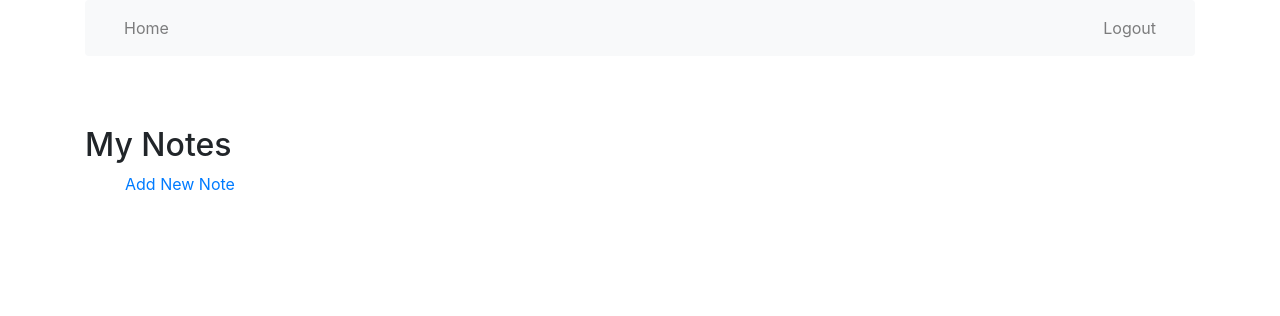
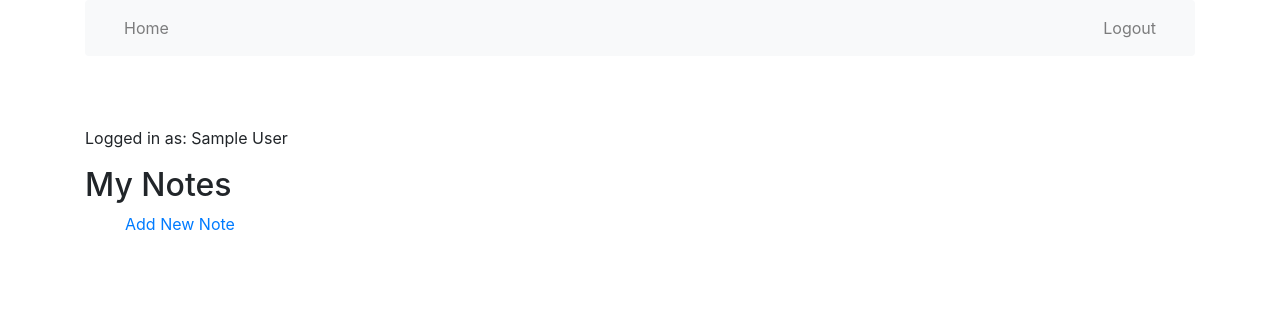
Before and after one commit to aarontrim/CS50-Todo-List, a Flask app: page / in a window 1280 px wide. Shown: the top 316 px of the page. Run offline with Flask 2, Linux system fonts and the light colour scheme; the visitor is signed in with stand-in values (Sample User, id 1); data comes from the database, SQL or seed files in the repository; data that the repository does not hold is empty; some libraries are stand-ins or nearby versions.

Commit message:
Added temporary user support

```diff
--- a/application.py
+++ b/application.py
@@ -2,6 +2,10 @@ import os
 from flask import Flask, jsonify, render_template, request, url_for, redirect, session, flash, abort
 from werkzeug.security import generate_password_hash, check_password_hash
 from sqlalchemy import func
+from uuid import uuid4
+import datetime
+
+import functions
 # Flask initalisation
 app = Flask(__name__)
 app.config['SQLALCHEMY_TRACK_MODIFICATIONS'] = False
@@ -26,7 +30,7 @@ def index():
     if not session.get("user_id"):
         return redirect(url_for('login'))
     else:
-        return render_template("index.html", Item=Item, userid=session.get("user_id"), func=func)
+        return render_template("index.html", Item=Item, userid=session.get("user_id"), func=func, user=User.query.filter_by(id=session.get('user_id')).first())
 
 @app.route("/login", methods=["POST", "GET"])
 def login():
@@ -47,6 +51,20 @@ def login():
         # show login page
         return render_template("login.html")
 
+@app.route("/logintemp", methods=["POST", "GET"])
+def logintemp():
+    if request.method == "POST":
+        if request.form.get("tempuser", False):
+            # create temp user and login
+            tempuser = User(name=str(uuid4()), password=generate_password_hash(str(uuid4())), temporary=1, date_created=functions.now())
+            db.session.add(tempuser)
+            db.session.commit()
+            session['user_id'] = tempuser.id
+            return redirect(url_for("index"))
+    else:
+        return redirect(url_for("login"))
+
+
 @app.route("/logout")
 def logout():
     session.clear()
@@ -57,15 +75,39 @@ def register():
     if request.method == "POST":
         # register user
         if len(request.form.get("email")) > 0 and len(request.form.get("password")) > 0 and len(request.form.get("confirm")) > 0 and request.form.get("password") == request.form.get("confirm"):
-            newuser = User(name=request.form.get("email"), password=generate_password_hash(request.form.get("password")))
-            if User.query.filter_by(name=newuser.name).count() == 0:
-                db.session.add(newuser)
-                db.session.commit()
-                flash("Successfully registered!")
-                return redirect(url_for("login"))
+            if request.form.get("uid", False):
+                # update details for existin temporary user
+                uid = int(request.form.get("uid"))
+                if uid == session.get("user_id"): # check its the same user as is logged in
+                    email = request.form.get("email")
+                    # find the temp user and update the login details to the form details
+                    # commit to the database unless the username already exists
+                    if User.query.filter_by(name=email).count() == 0:
+                        tempuser = User.query.filter_by(id=uid).first()
+                        tempuser.name = email
+                        tempuser.password = generate_password_hash(request.form.get("password"))
+                        tempuser.temporary = 0
+                        db.session.commit()
+                        flash("Successfully registered!")
+                        return redirect(url_for("index"))
+                    else:
+                        flash("Username already exists! %s" % User.query.filter_by(name=email).first())
+                        return redirect(url_for("register") + "?uid=%s" % uid)
+                else:
+                    flash("Something went wrong. %s != %s" % (uid, session.get("user_id")))
+                    return redirect(url_for("register") + "?uid=%s" % uid)
+
             else:
-                flash("Username already exists!")
-                return redirect(url_for("register"))
+                # create new user
+                newuser = User(name=request.form.get("email"), password=generate_password_hash(request.form.get("password")), temporary=0, date_created=functions.now())
+                if User.query.filter_by(name=request.form.get("email")).count() == 0:
+                    db.session.add(newuser)
+                    db.session.commit()
+                    flash("Successfully registered!")
+                    return redirect(url_for("login"))
+                else:
+                    flash("Username already exists!")
+                    return redirect(url_for("register"))
         else:
             flash("Passwords do not match!")
             return redirect(url_for("register"))
--- /dev/null
+++ b/functions.py
@@ -0,0 +1,4 @@
+import datetime
+
+def now():
+	return datetime.datetime.now()
--- a/models.py
+++ b/models.py
@@ -12,6 +12,8 @@ class User(db.Model):
 	id = db.Column(db.Integer, primary_key=True)
 	name = db.Column(db.String(250), nullable=False)
 	password = db.Column(db.String(250), nullable=False)
+	temporary = db.Column(db.Integer, nullable=False) # boolean flag for whether this is a temporary user
+	date_created = db.Column(db.String(11), nullable=False)
 
 	def __repr__(self):
 		return '<User %r>' % self.name
--- a/templates/index.html
+++ b/templates/index.html
@@ -18,6 +18,11 @@ var maxid = {{ Item.query.session.query(func.max(Item.id))[0][0] }};
 
 {% block content %}
 	<div class="container">
+		{% if user.temporary == 0 %}
+			<p>Logged in as: {{ user.name }}</p>
+		{% else %}
+			<p>Logged in as: Temp User (<a href="{{ url_for('register')}}?uid={{ user.id }}">save</a>)</p>
+		{% endif %}
 		<h2>My Notes</h2>
 		<ul>
 			<a href="#" id="NULL" class="additem">Add New Note</a>
--- a/templates/login.html
+++ b/templates/login.html
@@ -26,6 +26,11 @@
 
 					<button class="btn btn-lg btn-primary btn-block" type="submit">Log in</button>
 				</form>
+				<br/>
+				<form class="form-signin" action="{{ url_for('logintemp') }}" method="POST">
+					<input type="hidden" name="tempuser" value="1"/>
+					<button class="btn btn-lg btn-primary btn-block" type="submit">Temporary User</button>
+				</form>
 			</div>
 		</div>
 	</div>
--- a/templates/register.html
+++ b/templates/register.html
@@ -11,7 +11,9 @@
 			<div class="col-md-4"></div>
 			<div class="col-md-4">
 				<form class="form-signin" action="{{ url_for('register') }}" method="POST">
-
+					{% if request.args.get("uid") %}
+						<input type="hidden" name="uid" value="{{ request.args.get('uid')}}" />
+					{% endif %}
 					<h2 class="form-signin-heading">Sign up</h2>
 
 					<div class="form-group">
```
Also changed, not shown: 1 other file.
